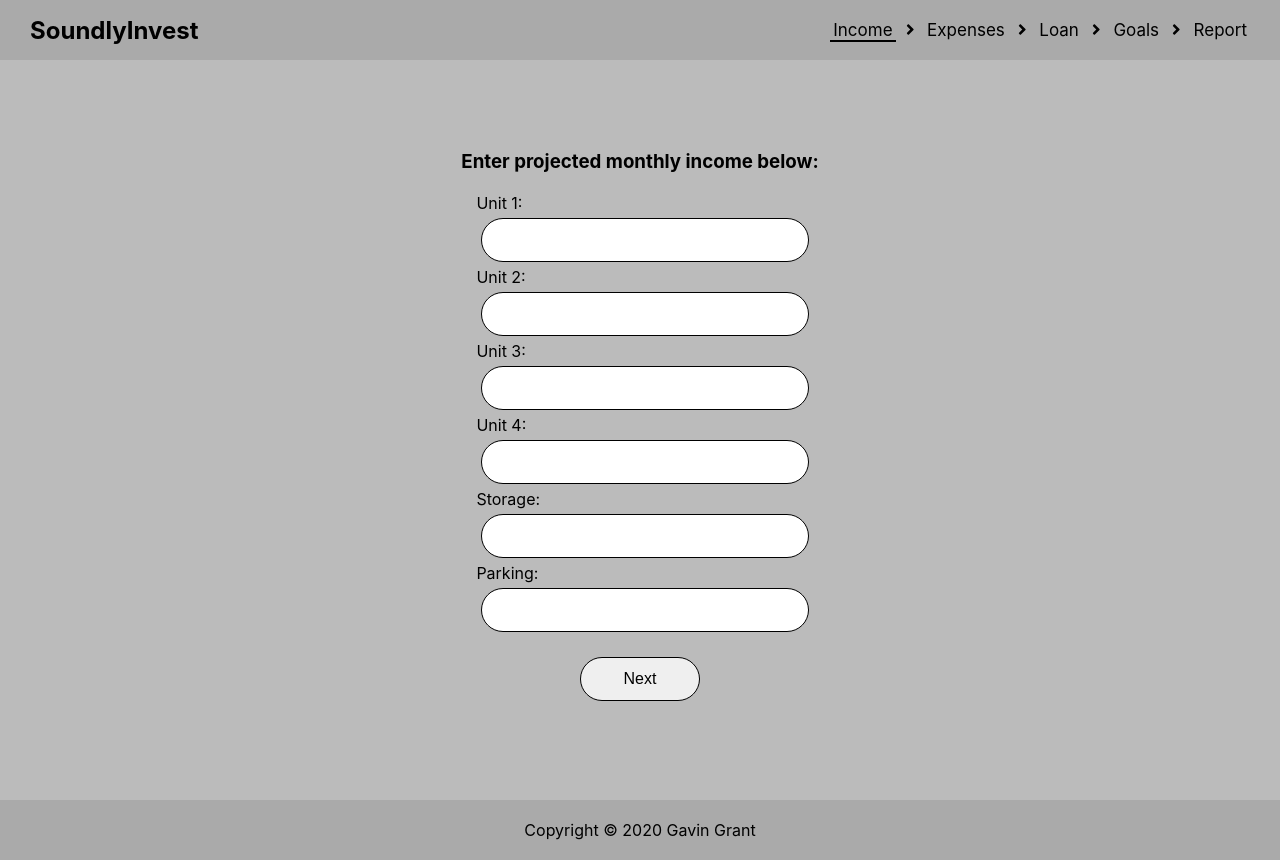
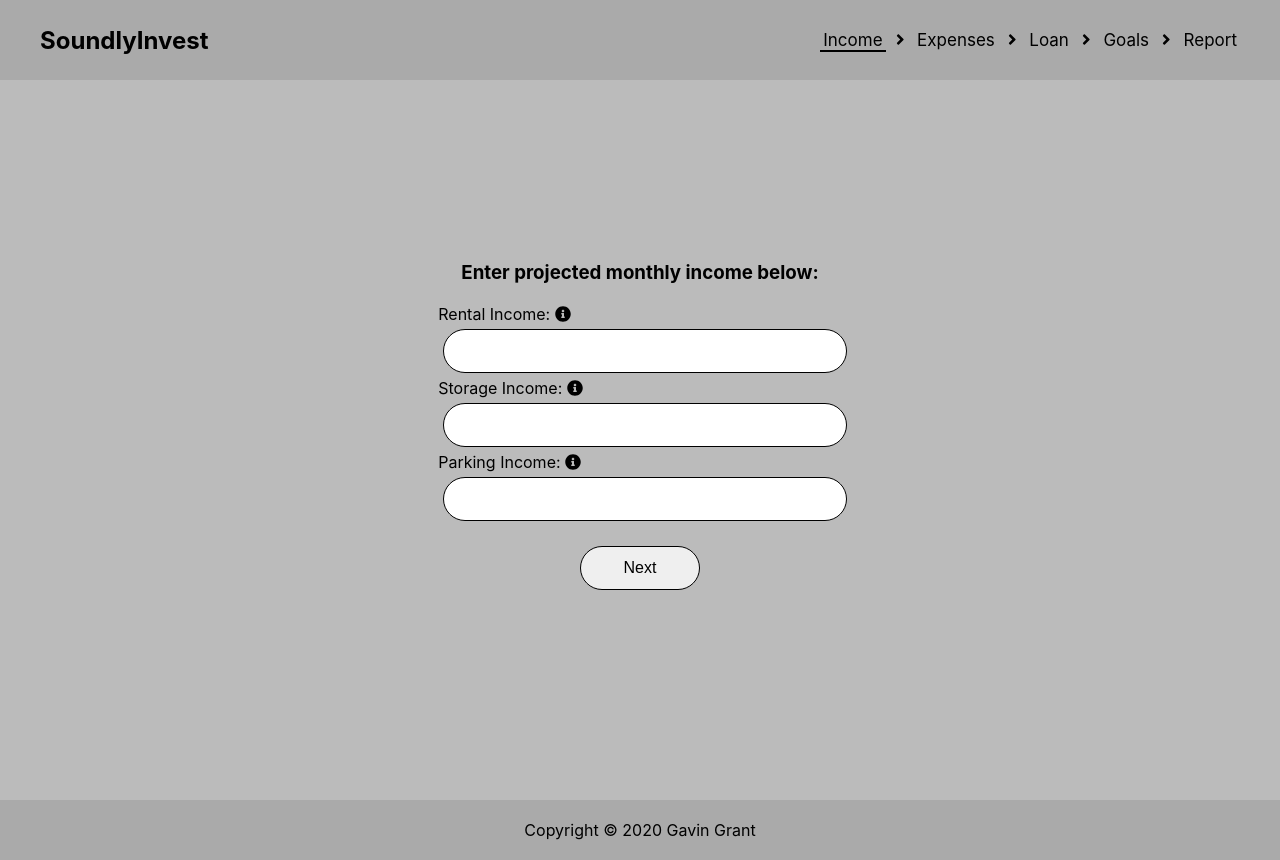
Before and after one commit to gavinmgrant/soundlyinvest-client, a React (Create React App) app: page /income in a window 1280 px wide. Built offline with nearby package versions, Linux system fonts and the light colour scheme.

Commit message:
feat(tooltip): add to all forms

```diff
--- a/src/components/Expenses/Expenses.js
+++ b/src/components/Expenses/Expenses.js
@@ -1,5 +1,7 @@
 import React, { Component } from 'react';
 import { Link } from "react-router-dom";
+import ReactTooltip from 'react-tooltip';
+import { InfoCircle } from '../../utils/Icons';
 import './Expenses.css';
 
 class Expenses extends Component {
@@ -13,30 +15,44 @@ class Expenses extends Component {
                 <section>
                     <section>
                         <label for="property-taxes">Property Taxes: </label>
+                        <span data-tip="Enter dollar amount for property taxes per month.">{InfoCircle}</span>
+                        <ReactTooltip />
                         <input type="number" name="property-taxes" min="0"/>
                     </section>
                     <section>
                         <label for="property-manager">Property Manager: </label>
+                        <span data-tip="If you have a property manager, enter monthly fee here.">{InfoCircle}</span>
+                        <ReactTooltip />
                         <input type="number" name="unit-2" min="0"/>
                     </section>
                     <section>
                         <label for="insurance">Insurance: </label>
+                        <span data-tip="Enter total cost for insurance such as hazard and umbrella.">{InfoCircle}</span>
+                        <ReactTooltip />
                         <input type="number" name="insurance" min="0"/>
                     </section>
                     <section>
-                        <label for="water-sewer">Water & Sewer: </label>
-                        <input type="number" name="water-sewer" min="0"/>
+                        <label for="utilities">Utilities: </label>
+                        <span data-tip="Enter all utility expenses paid by the landlord.">{InfoCircle}</span>
+                        <ReactTooltip />
+                        <input type="number" name="utilities" min="0"/>
                     </section>
                     <section>
                         <label for="gardener">Gardener: </label>
+                        <span data-tip="Enter amount reserved for managing the landscape.">{InfoCircle}</span>
+                        <ReactTooltip />
                         <input type="number" name="gardener" min="0"/>
                     </section>
                     <section>
                         <label for="maintenance">Maintenance: </label>
+                        <span data-tip="Enter miscellaneous maintenance expenses here.">{InfoCircle}</span>
+                        <ReactTooltip />
                         <input type="number" name="maintenance" min="0"/>
                     </section>
                     <section>
                         <label for="vacancy">Vacancy: </label>
+                        <span data-tip="Account for lost income as tenants turn over.">{InfoCircle}</span>
+                        <ReactTooltip />
                         <input type="number" name="vacancy" min="0"/>
                     </section>
                 </section>
--- a/src/components/Goals/Goals.js
+++ b/src/components/Goals/Goals.js
@@ -1,6 +1,7 @@
 import React, { Component } from 'react';
 import { Link } from "react-router-dom";
 import ReactTooltip from 'react-tooltip';
+import { InfoCircle } from '../../utils/Icons';
 import './Goals.css';
 
 class Goals extends Component {
@@ -13,14 +14,16 @@ class Goals extends Component {
             <form>
                 <section>
                     <section>
-                        <label for="grm" data-tip="GRM = Purchase Price / Gross Scheduled Income">Gross Rent Multiplier: </label>
+                        <label for="grm">Gross Rent Multiplier: </label>
+                        <span data-tip="GRM = Purchase Price / Gross Scheduled Income">{InfoCircle}</span>
                         <ReactTooltip />
-                        <input type="number" name="grm" min="1" max="20" placeholder="14" />
+                        <input type="number" name="grm" min="1" max="20" placeholder="A good range is 9 to 15." />
                     </section>
                     <section>
-                        <label for="cap-rate" data-tip="CAP Rate = Yearly Net Operating Income / Purchase Price">Cap Rate (%): </label>
+                        <label for="cap-rate">Cap Rate (%): </label>
+                        <span data-tip="CAP Rate = Yearly Net Operating Income / Purchase Price">{InfoCircle}</span>
                         <ReactTooltip />
-                        <input type="number" name="cap-rate" placeholder="4" min="0"/>
+                        <input type="number" name="cap-rate" placeholder="A good range is 4% to 10%." min="0"/>
                     </section>
                 </section>
                 <Link to="/report">
--- a/src/components/Header/Header.css
+++ b/src/components/Header/Header.css
@@ -1,5 +1,5 @@
 .header {
-    padding: 10px;
+    padding: 20px;
     position: fixed;
     text-align: center;
     width: 100%;
--- a/src/components/Income/Income.css
+++ b/src/components/Income/Income.css
@@ -3,14 +3,13 @@
     flex-direction: column;
     justify-content: center;
     align-items: center;
-    height: auto;
+    height: 100vh;
     text-align: center;
     padding: 130px 20px 10px 20px;
 }
 
 @media screen and (min-width: 640px) {
     .income {
-        height: 100vh;
         padding: 100px 20px 10px 20px;
     }
 }
--- a/src/components/Income/Income.js
+++ b/src/components/Income/Income.js
@@ -1,5 +1,7 @@
 import React, { Component } from 'react';
 import { Link } from "react-router-dom";
+import ReactTooltip from 'react-tooltip';
+import { InfoCircle } from '../../utils/Icons';
 import './Income.css';
 
 class Income extends Component {
@@ -12,27 +14,21 @@ class Income extends Component {
             <form>
                 <section>
                     <section>
-                        <label for="unit-1">Unit 1: </label>
+                        <label for="rental">Rental Income: </label>
+                        <span data-tip="If multifamily, enter total rent for all units.">{InfoCircle}</span>
+                        <ReactTooltip />
                         <input type="number" name="unit-1" min="0"/>
                     </section>
                     <section>
-                        <label for="unit-2">Unit 2: </label>
-                        <input type="number" name="unit-2" min="0"/>
-                    </section>
-                    <section>
-                        <label for="unit-3">Unit 3: </label>
-                        <input type="number" name="unit-3" min="0"/>
-                    </section>
-                    <section>
-                        <label for="unit-4">Unit 4: </label>
-                        <input type="number" name="unit-4" min="0"/>
-                    </section>
-                    <section>
-                        <label for="storage">Storage: </label>
+                        <label for="storage">Storage Income: </label>
+                        <span data-tip="If renting storage space, enter total amount here.">{InfoCircle}</span>
+                        <ReactTooltip />
                         <input type="number" name="storage" min="0"/>
                     </section>
                     <section>
-                        <label for="parking">Parking: </label>
+                        <label for="parking">Parking Income: </label>
+                        <span data-tip="If renting parking space(s), enter total amount here.">{InfoCircle}</span>
+                        <ReactTooltip />
                         <input type="number" name="parking" min="0"/>
                     </section>
                 </section>
--- a/src/components/Landing/Landing.css
+++ b/src/components/Landing/Landing.css
@@ -5,4 +5,11 @@
     align-items: center;
     height: 100vh;
     text-align: center;
+    padding: 60px 20px 10px 20px;
 }
+
+.landing-form {
+    width: 90%;
+    min-width: 280px;
+    max-width: 600px;
+}
--- a/src/components/Landing/Landing.js
+++ b/src/components/Landing/Landing.js
@@ -9,10 +9,10 @@ class Landing extends Component {
         <h1>
           SoundlyInvest
         </h1>
-        <h3>
-          Soundly invest in real estate.
-        </h3>
-        <form>
+        <p>
+          Soundly invest in investment properties by finding a maximum purchase price.
+        </p>
+        <form className="landing-form">
           <label for="address">Start by entering an address: </label>
           <input type="text" name="address" />
           <Link to="/income">
--- a/src/components/Loan/Loan.js
+++ b/src/components/Loan/Loan.js
@@ -1,5 +1,7 @@
 import React, { Component } from 'react';
 import { Link } from "react-router-dom";
+import ReactTooltip from 'react-tooltip';
+import { InfoCircle } from '../../utils/Icons';
 import './Loan.css';
 
 class Loan extends Component {
@@ -21,6 +23,8 @@ class Loan extends Component {
                     </section>
                     <section>
                         <label for="loan-period">Loan Period (months): </label>
+                        <span data-tip="Typically 360 months (30 years).">{InfoCircle}</span>
+                        <ReactTooltip />
                         <input type="number" name="loan-period" min="0"/>
                     </section>
                 </section>
--- a/src/components/Report/Report.js
+++ b/src/components/Report/Report.js
@@ -14,7 +14,7 @@ class Report extends Component {
                 </thead>
                 <thead>
                     <tr>
-                        <th colspan="2">Property</th>
+                        <th colspan="2">Subject Property</th>
                     </tr>
                 </thead>
                 <tbody>
--- a/src/utils/Icons.js
+++ b/src/utils/Icons.js
@@ -5,9 +5,11 @@ import { faCircle as fasFaCircle } from '@fortawesome/free-solid-svg-icons';
 import { faCircle as farFaCircle } from '@fortawesome/free-regular-svg-icons';
 import { faEnvelope as fasFaEnvelope } from '@fortawesome/free-solid-svg-icons';
 import { faGithub as fabFaGithub } from '@fortawesome/free-brands-svg-icons';
+import { faInfoCircle } from '@fortawesome/free-solid-svg-icons';
 
 export const ArrowRight = <FontAwesomeIcon icon={faAngleRight} />;
 export const CircleSolid = <FontAwesomeIcon icon={fasFaCircle} />;
 export const CircleOpen = <FontAwesomeIcon icon={farFaCircle} />;
 export const Email = <FontAwesomeIcon icon={fasFaEnvelope} />;
 export const Github = <FontAwesomeIcon icon={fabFaGithub} />;
+export const InfoCircle = <FontAwesomeIcon icon={faInfoCircle} />;
```
